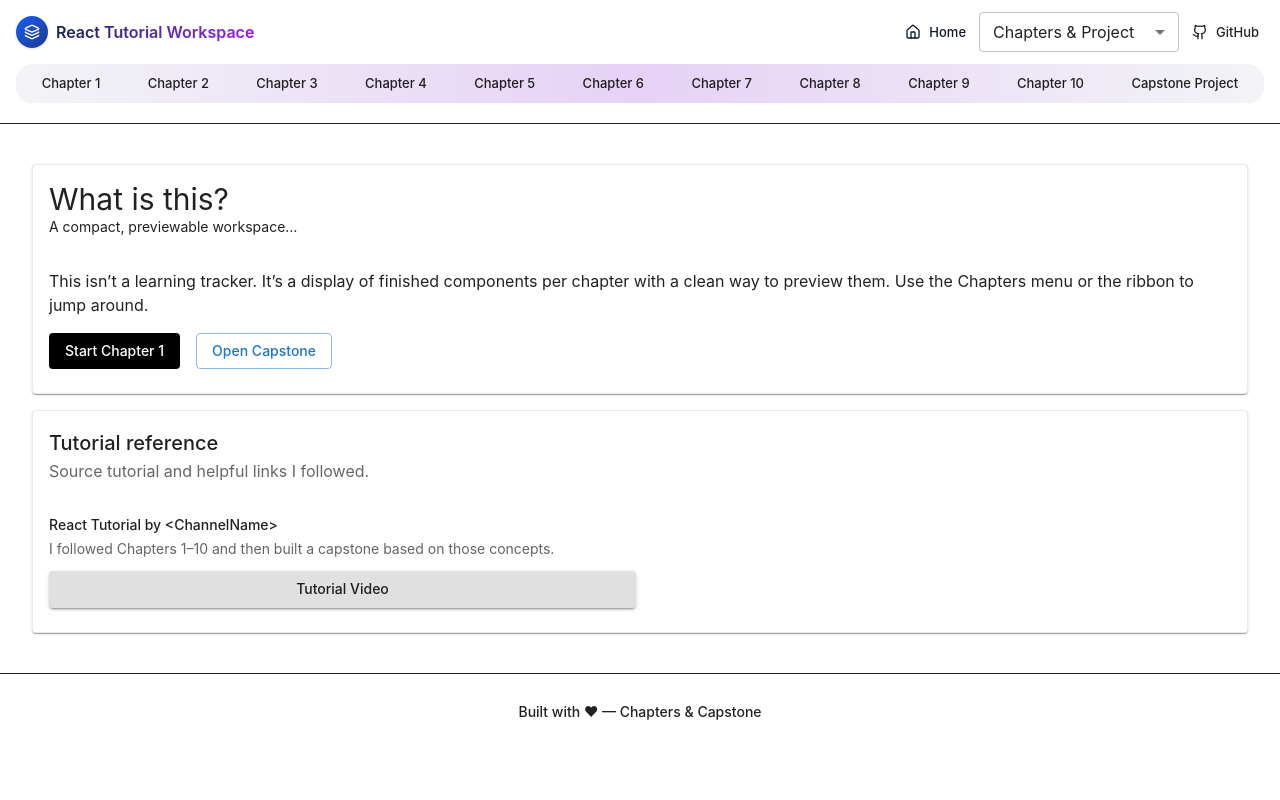
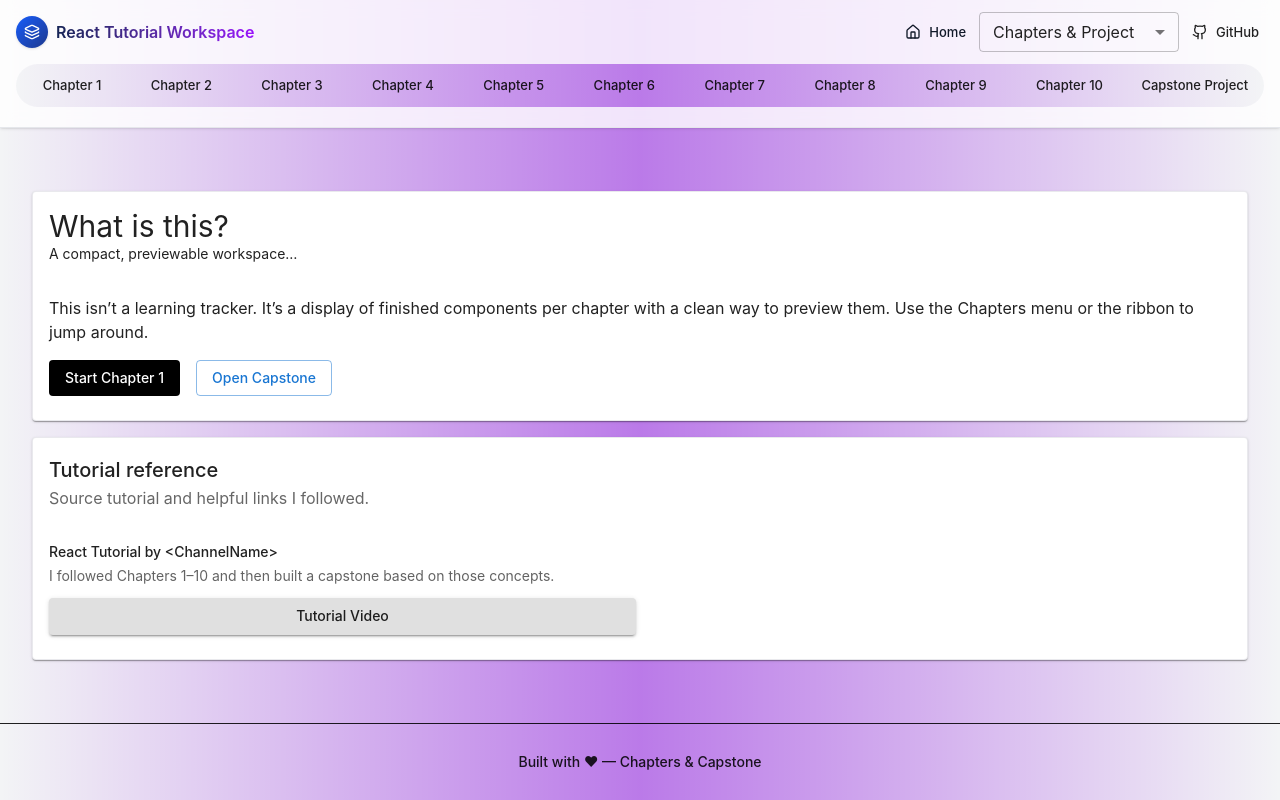
Before and after one commit to KevinHein-KSH/http-assets, a React (Vite) app: page / in a window 1280 px wide. Built offline with nearby package versions, Linux system fonts and the light colour scheme.

Commit message:
update: add some styling

```diff
--- a/src/components/Template/HeaderBar.tsx
+++ b/src/components/Template/HeaderBar.tsx
@@ -7,7 +7,7 @@ import FormDropDown from "./FormDropDown";
 
 export default function HeaderBar({ view, setView }: { view: View; setView: (v: View) => void }) {
   return (
-    <div className="sticky top-0 z-30 border-b bg-white/80 backdrop-blur supports-[backdrop-filter]:bg-white/60">
+    <div className="sticky top-0 z-30 bg-white/80 backdrop-blur-sm shadow-sm border-b border-gray-200">
       <div className="mx-auto max-w-7xl px-4 py-3 flex items-center gap-3">
         <div
           className="flex items-center gap-2 cursor-pointer select-none"
@@ -55,7 +55,7 @@ export default function HeaderBar({ view, setView }: { view: View; setView: (v:
       </div>
 
       <div className="mx-auto max-w-7xl px-4 pb-3">
-        <div className="rounded-2xl bg-gradient-to-r from-primary via-purple-600/15 to-primary p-1 overflow-x-auto bg-gray-100">
+        <div className="rounded-full pt-1.5 pb-1.5 bg-gradient-to-r from-primary via-purple-700/50 to-primary p-1 overflow-x-auto bg-gray-100">
           <div className="flex items-center justify-around gap-1 min-w-max">
             {chapters
               .filter((c) => c.kind === "chapter")
@@ -66,10 +66,9 @@ export default function HeaderBar({ view, setView }: { view: View; setView: (v:
                   size="small"
                   variant={view.type === "item" && view.id === c.id ? "contained" : "text"}
                   aria-current={view.type === "item" && view.id === c.id ? "page" : undefined}
-                  className={`whitespace-nowrap rounded-xl focus-visible:ring-2 focus-visible:ring-primary ${
+                  className={`whitespace-nowrap !px-4 !rounded-xl ${
                     view.type === "item" && view.id === c.id
-                      ? "bg-blue-600 text-blue-600-foreground hover:bg-blue-600/90"
-                      : "hover:bg-blue-600/10"
+                      ? "!bg-white/80 !text-gray-500 shadow-md" : "hover:bg-gray-10"
                   }`}
                 >
                   {c.label}
@@ -84,10 +83,9 @@ export default function HeaderBar({ view, setView }: { view: View; setView: (v:
                   size="small"
                   variant={view.type === "item" && view.id === p.id ? "contained" : "text"}
                   aria-current={view.type === "item" && view.id === p.id ? "page" : undefined}
-                  className={`whitespace-nowrap rounded-xl focus-visible:ring-2 focus-visible:ring-primary ${
+                  className={`whitespace-nowrap !rounded-xl focus-visible:ring-2 focus-visible:ring-primary ${
                     view.type === "item" && view.id === p.id
-                      ? "bg-purple-600 text-white hover:bg-purple-600/90"
-                      : "hover:bg-purple-600/10"
+                      ? "!bg-white/80 !text-gray-500 shadow-md" : "hover:bg-gray-10"
                   }`}
                 >
                   {p.label}
--- a/src/components/Template/TemplateContainer.tsx
+++ b/src/components/Template/TemplateContainer.tsx
@@ -10,9 +10,9 @@ import { capstoneId, firstChapterId, View } from "../../types/chapters";
 export default function TemplateContainer() {
   const [view, setView] = useState<View>({ type: "home" });
   return (
-    <div>
+    <div className="bg-gradient-to-r from-primary via-purple-700/50 to-primary bg-gray-100 min-h-screen flex flex-col justify-between">
       <HeaderBar view={view} setView={setView} />
-      <div className="mx-auto max-w-7xl px-4 py-6">
+      <div className="mx-auto max-w-7xl px-4 py-6 ">
         <AnimatePresence mode="wait">
           {view.type === "home" ? (
             <HomeView
```
